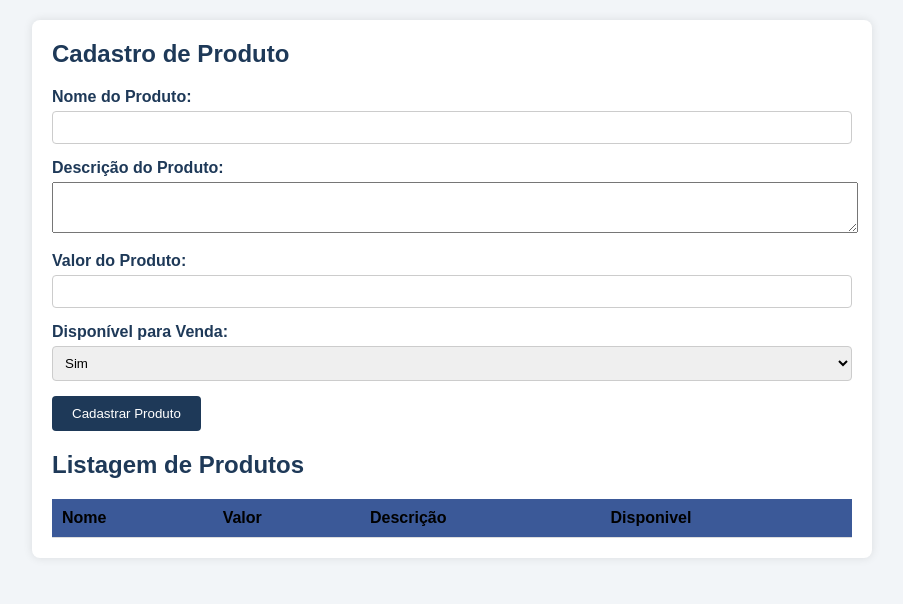
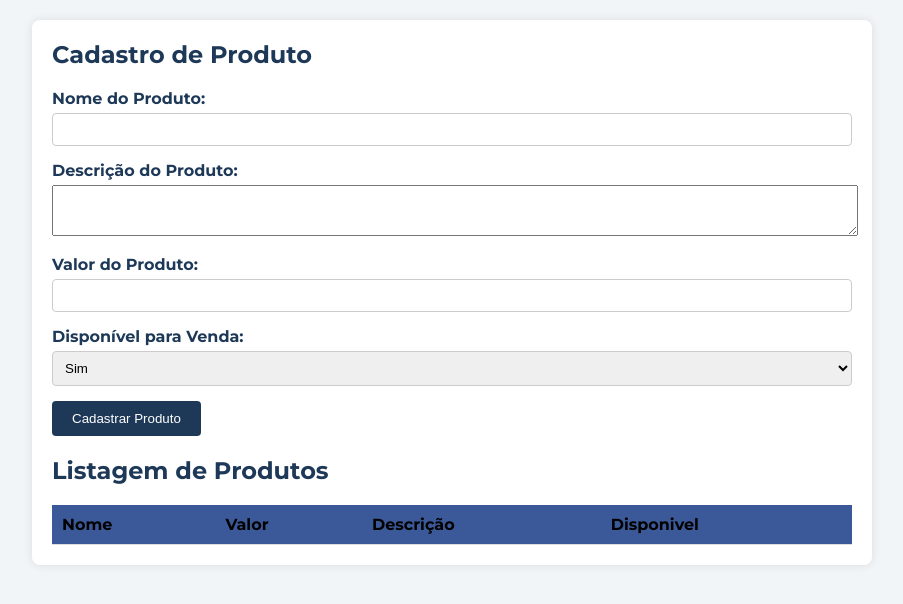
Before and after one commit to ItaloBrazz/Produto-Listagem, a plain HTML site: page index.html in a window 1280 px wide. Shown: the whole page, without its empty margins (188-1091 px from the left). Drawn offline with Linux system fonts and the light colour scheme.

Commit message:
Fonte arrumada e Alterando README

```diff
--- a/styles/styles.css
+++ b/styles/styles.css
@@ -1,5 +1,7 @@
+@import url('https://fonts.googleapis.com/css2?family=Krona+One&family=Montserrat:ital,wght@0,100..900;1,100..900&display=swap');
+
 body {
-    font-family: Arial, sans-serif;
+    font-family: "Montserrat", sans-serif;
     margin: 0;
     padding: 0;
     background-color: #f2f5f8;
```
Also changed, not shown: 1 other file.
